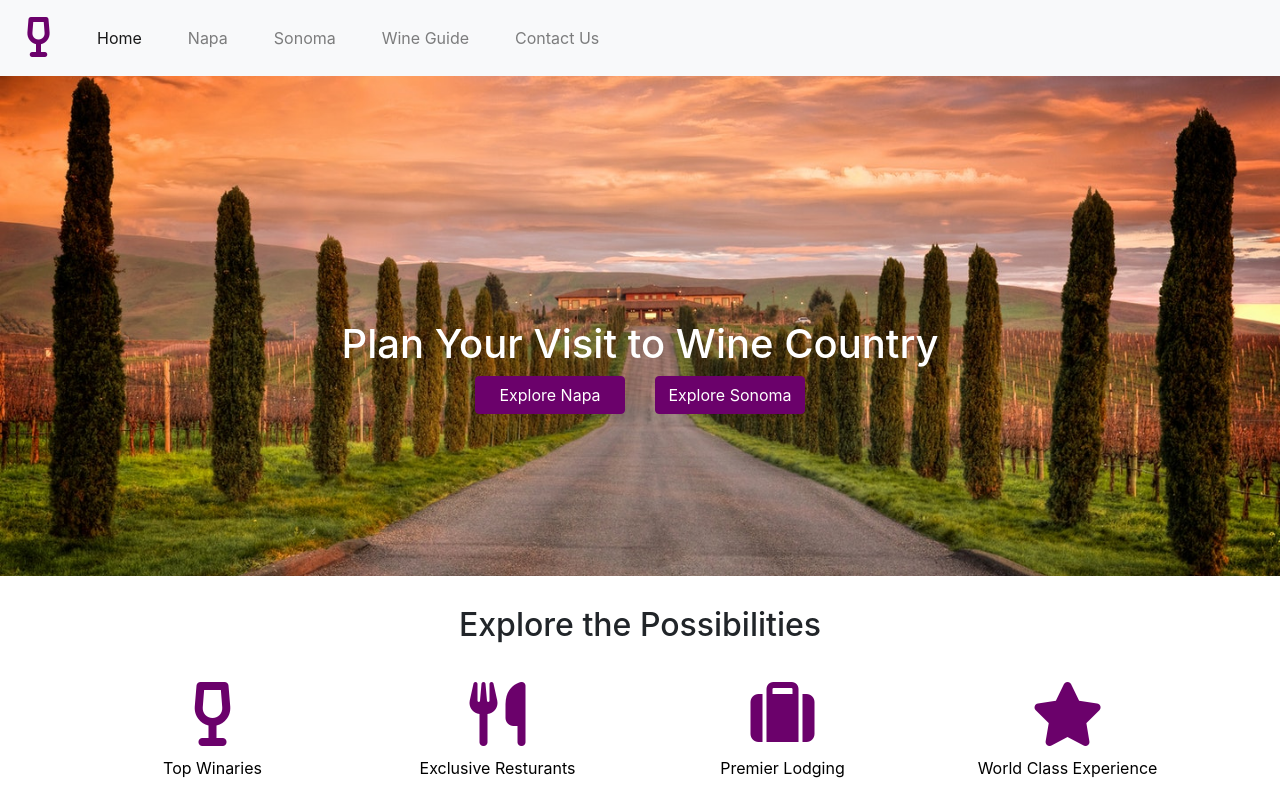
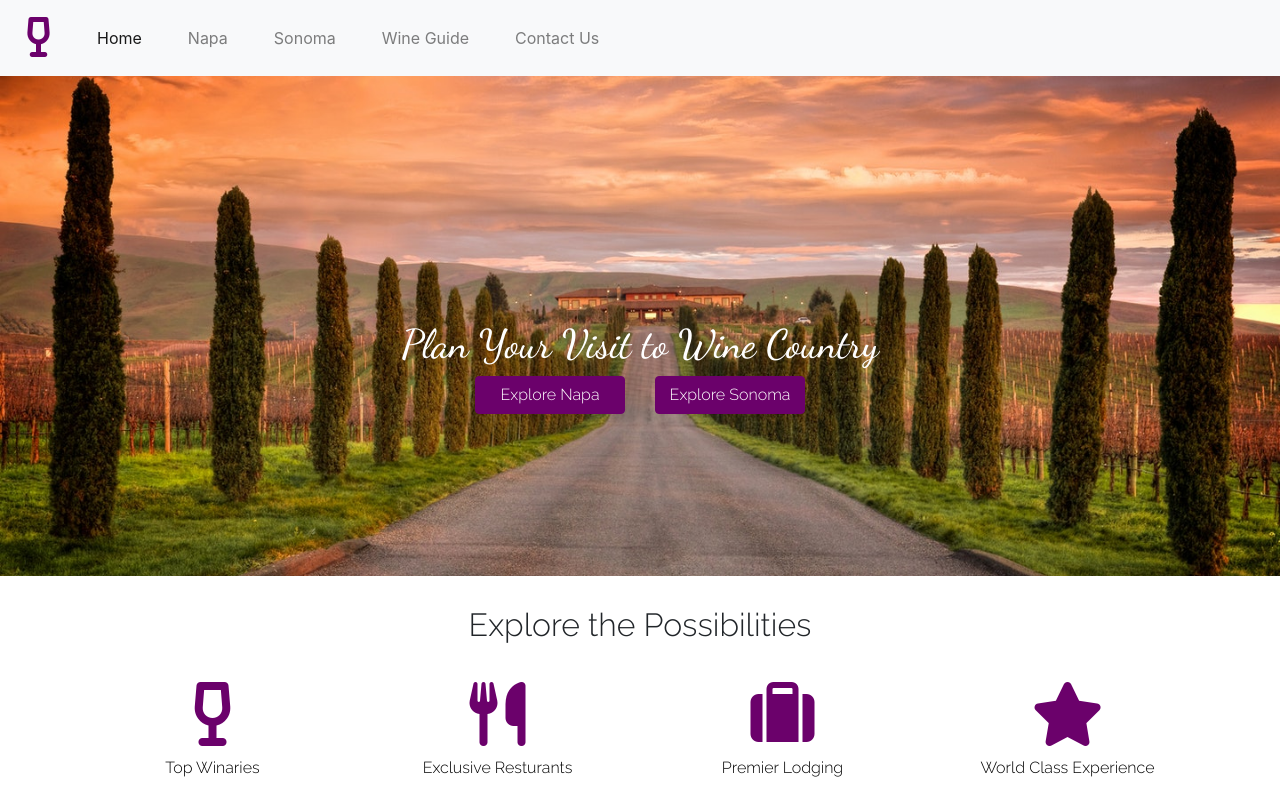
Before and after one commit to malencioni/project1, a plain HTML site: page index.html in a window 1280 px wide. Drawn offline with nearby package versions, Linux system fonts and the light colour scheme.

Commit message:
index work

```diff
--- a/index.html
+++ b/index.html
@@ -45,14 +45,14 @@
 <!--header-->
 <div class="background">
     <div class="caption">
-        <h1 class="fade-in">Plan Your Visit to Wine Country</h1>
+        <h1 class="fade-in cursive">Plan Your Visit to Wine Country</h1>
         <div class="container">
             <div class="row justify-content-center">
                 <div class="col-auto">
-                    <a class="btn btn-primary fade-in btn-block" href="napa.html" role="button">Explore Napa</a>
+                    <a class="btn btn-primary fade-in btn-block font_less_thin" href="napa.html" role="button">Explore Napa</a>
                 </div>
                 <div class="col-auto">
-                     <a class="btn btn-primary fade-in btn-block" href="sonoma.html" role="button">Explore Sonoma</a>
+                     <a class="btn btn-primary fade-in btn-block font_less_thin" href="sonoma.html" role="button">Explore Sonoma</a>
                 </div>
             </div>
         </div>
@@ -65,7 +65,7 @@
 <div class="container" style="padding-top: 30px;">
     <div class="row">
         <div class="col">
-            <h2 class="section">Explore the Possibilities</h2>
+            <h2 class="section font_less_thin">Explore the Possibilities</h2>
         </div>
     </div>
 
--- a/style.css
+++ b/style.css
@@ -94,6 +94,9 @@
 .icon-text {
     text-align:center;
     color: black;
+    font-family: 'Raleway', sans-serif;
+    font-weight: 500;
+
 }
 
 
@@ -163,6 +166,12 @@
 
 .font_thin {
   font-family: 'Raleway', sans-serif;
+  font-weight: 300;
+}
+
+.font_less_thin {
+  font-family: 'Raleway', sans-serif;
+  font-weight: 500;
 }
 
 .card-text {
```
